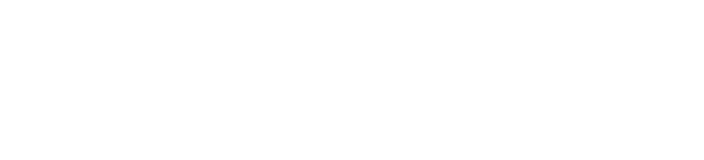
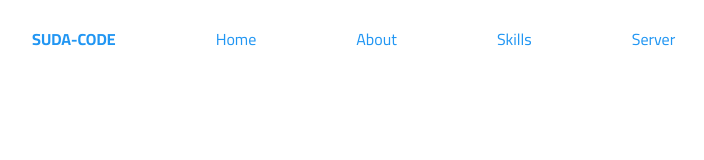
Before and after one commit to ma0993526275/sudacode, a plain HTML site: page index.html in a window 1280 px wide. Shown: the whole page, without its empty margins (68-772 px from the left). Drawn offline with Linux system fonts and the light colour scheme.

Commit message:
add header

```diff
--- a/css/main.css
+++ b/css/main.css
@@ -73,4 +73,30 @@ textarea:focus::placeholder{
   -o-transition: var(--hover-transition);
   opacity: 0;
  }
+ .container{
+  margin-left: 100px;
+  margin-right: 100px;
+
+ }
 /******************************End global ruoles******************************/
+
+/*  start header */
+header{
+   margin-top: 30px;
+}
+header .logo{
+  color: var(--main-color);
+  font-weight: bold;
+}
+header .container{
+  display: flex;
+  align-items: center;
+  gap: 100px;
+}
+header ul {
+  display: flex;
+  gap: 100px;
+}
+header ul a{
+  color: var(--main-color);
+}
--- a/index.html
+++ b/index.html
@@ -3,9 +3,37 @@
 <head>
     <meta charset="UTF-8">
     <meta name="viewport" content="width=device-width, initial-scale=1.0">
+
+    <!-- normalize file for reset body -->
+    <link rel="stylesheet" href="css/normalize.css">
+
+    <!-- main file for -->
+    <link rel="stylesheet" href="css/main.css">
+
+    <!-- font Awesome -->
+    <link rel="stylesheet" href="css/all.min.css">
+
+    <!-- Google Fonts -->
+    <link rel="preconnect" href="https://fonts.googleapis.com" />
+    <link rel="preconnect" href="https://fonts.gstatic.com" crossorigin />
+    <link href="https://fonts.googleapis.com/css2?family=Cairo:wght@300;400;700&display=swap" rel="stylesheet" />
+
     <title>SUDA-CODE</title>
+
 </head>
 <body>
-
+    <header>
+        <div class="container">
+        <div class="logo">SUDA-CODE</div>
+        <div class="links">
+            <ul>
+                <a href=""><li>Home</li></a>
+                <a href=""><li>About</li></a>
+                <a href=""><li>Skills</li></a>
+               <a href=""> <li>Server</li></a>
+            </ul>
+            </div>
+        </div>
+    </header>
 </body>
 </html>
```
